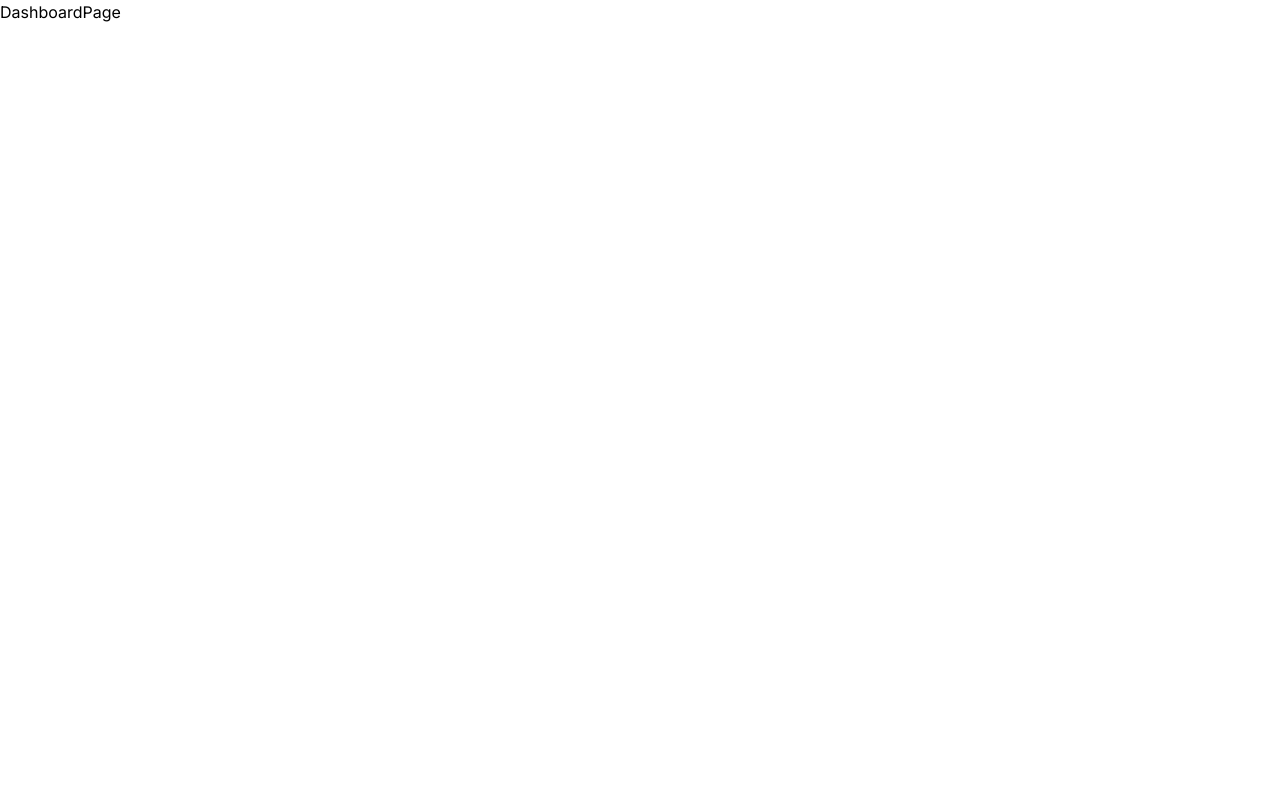
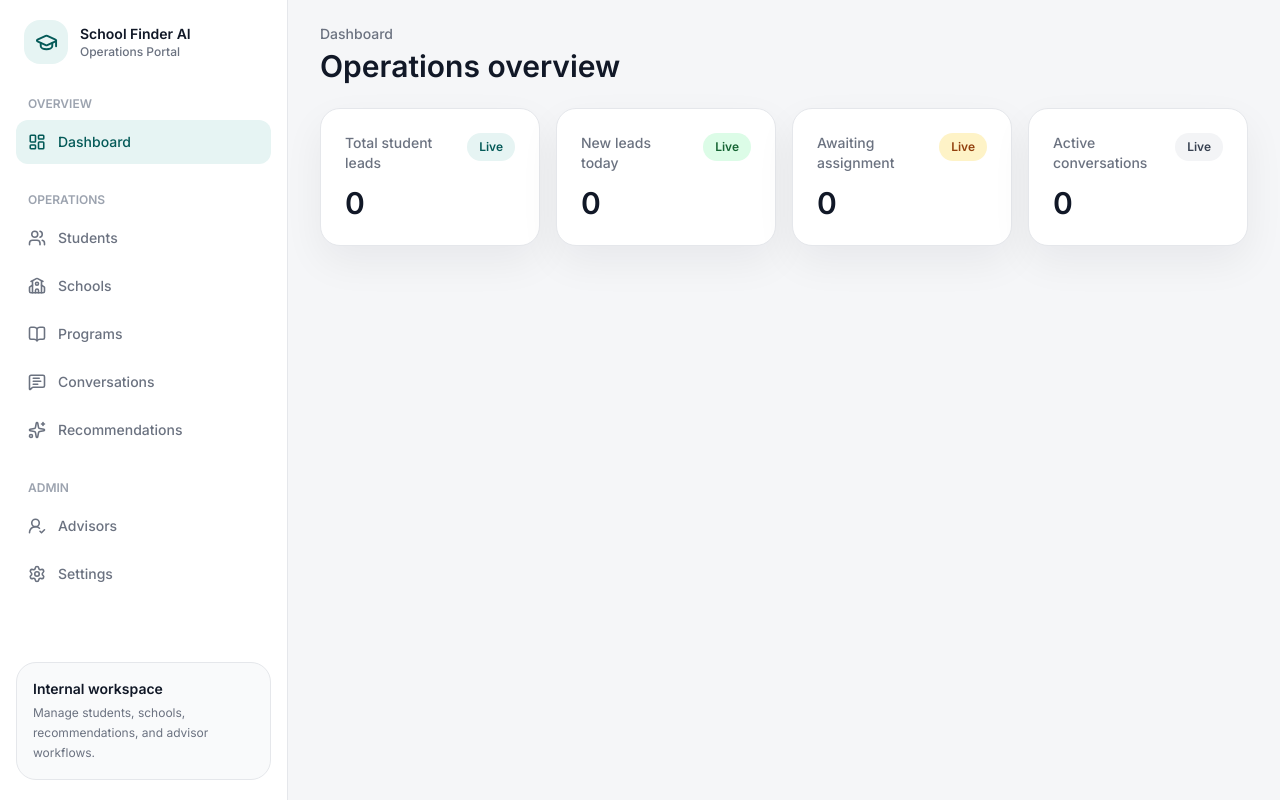
Before and after one commit to Pikinic/School-Finder-AI-Agent-Dashboard, a React (Vite) app: page / in a window 1280 px wide. Built offline with nearby package versions, Linux system fonts and the light colour scheme; sample sign-in values are in the browser's storage.

Commit message:
feat:dashboard sidebar

```diff
--- /dev/null
+++ b/src/components/layout/AppShell.tsx
@@ -0,0 +1,19 @@
+import type { ReactNode } from 'react'
+import Sidebar from './Sidebar.js'
+
+type AppShellProps = {
+  children: ReactNode
+}
+
+const AppShell = ({ children }: AppShellProps) => {
+  return (
+    <div className="min-h-screen bg-[#F5F6F8] text-[#111827]">
+      <Sidebar />
+      <main className="min-h-screen lg:pl-72">
+        <div className="px-4 py-6 sm:px-6 lg:px-8">{children}</div>
+      </main>
+    </div>
+  )
+}
+
+export default AppShell
--- /dev/null
+++ b/src/components/layout/Sidebar.tsx
@@ -0,0 +1,108 @@
+import {
+  BookOpen,
+  GraduationCap,
+  LayoutDashboard,
+  MessageSquareText,
+  School,
+  Settings,
+  Sparkles,
+  UserRoundCheck,
+  Users,
+} from 'lucide-react'
+import type { LucideIcon } from 'lucide-react'
+import { NavLink } from 'react-router-dom'
+import { cn } from '../../utils/cn.js'
+
+type NavItem = {
+  icon: LucideIcon
+  label: string
+  path: string
+}
+
+type NavSection = {
+  items: NavItem[]
+  label: string
+}
+
+const navSections: NavSection[] = [
+  {
+    label: 'Overview',
+    items: [{ icon: LayoutDashboard, label: 'Dashboard', path: '/' }],
+  },
+  {
+    label: 'Operations',
+    items: [
+      { icon: Users, label: 'Students', path: '/students' },
+      { icon: School, label: 'Schools', path: '/schools' },
+      { icon: BookOpen, label: 'Programs', path: '/programs' },
+      { icon: MessageSquareText, label: 'Conversations', path: '/conversations' },
+      { icon: Sparkles, label: 'Recommendations', path: '/recommendations' },
+    ],
+  },
+  {
+    label: 'Admin',
+    items: [
+      { icon: UserRoundCheck, label: 'Advisors', path: '/advisors' },
+      { icon: Settings, label: 'Settings', path: '/settings' },
+    ],
+  },
+]
+
+const Sidebar = () => {
+  return (
+    <aside className="hidden min-h-screen w-72 shrink-0 border-r border-[#E5E7EB] bg-white px-4 py-5 lg:fixed lg:inset-y-0 lg:left-0 lg:flex lg:flex-col">
+      <div className="mb-8 flex items-center gap-3 px-2">
+        <div className="flex h-11 w-11 items-center justify-center rounded-2xl bg-[#E6F4F3] text-[#045A58]">
+          <GraduationCap size={23} />
+        </div>
+        <div>
+          <p className="text-sm font-semibold text-[#111827]">School Finder AI</p>
+          <p className="text-xs font-medium text-[#6B7280]">Operations Portal</p>
+        </div>
+      </div>
+
+      <nav className="flex-1 space-y-7 overflow-y-auto pb-5">
+        {navSections.map((section) => (
+          <div key={section.label}>
+            <p className="mb-2 px-3 text-xs font-semibold uppercase tracking-normal text-[#9CA3AF]">
+              {section.label}
+            </p>
+            <div className="space-y-1">
+              {section.items.map((item) => {
+                const Icon = item.icon
+
+                return (
+                  <NavLink
+                    className={({ isActive }) =>
+                      cn(
+                        'flex h-11 items-center gap-3 rounded-xl px-3 text-sm font-medium transition',
+                        isActive
+                          ? 'bg-[#E6F4F3] text-[#045A58]'
+                          : 'text-[#6B7280] hover:bg-[#F5F6F8] hover:text-[#111827]',
+                      )
+                    }
+                    end={item.path === '/'}
+                    key={item.path}
+                    to={item.path}
+                  >
+                    <Icon size={18} strokeWidth={2.1} />
+                    <span>{item.label}</span>
+                  </NavLink>
+                )
+              })}
+            </div>
+          </div>
+        ))}
+      </nav>
+
+      <div className="rounded-[20px] border border-[#E5E7EB] bg-[#F9FAFB] p-4">
+        <p className="text-sm font-semibold text-[#111827]">Internal workspace</p>
+        <p className="mt-1 text-xs leading-5 text-[#6B7280]">
+          Manage students, schools, recommendations, and advisor workflows.
+        </p>
+      </div>
+    </aside>
+  )
+}
+
+export default Sidebar
--- a/src/pages/dashboard/DashboardPage.tsx
+++ b/src/pages/dashboard/DashboardPage.tsx
@@ -1,6 +1,42 @@
+import AppShell from '../../components/layout/AppShell.js'
+import Badge from '../../components/ui/Badge.js'
+import Card from '../../components/ui/Card.js'
+
+const dashboardMetrics = [
+  { label: 'Total student leads', value: '0', tone: 'brand' },
+  { label: 'New leads today', value: '0', tone: 'success' },
+  { label: 'Awaiting assignment', value: '0', tone: 'warning' },
+  { label: 'Active conversations', value: '0', tone: 'neutral' },
+] as const
+
 const DashboardPage = () => {
   return (
-    <div>DashboardPage</div>
+    <AppShell>
+      <div className="space-y-6">
+        <div>
+          <p className="text-sm font-medium text-[#6B7280]">Dashboard</p>
+          <h1 className="mt-1 text-3xl font-semibold tracking-normal text-[#111827]">
+            Operations overview
+          </h1>
+        </div>
+
+        <div className="grid gap-4 sm:grid-cols-2 xl:grid-cols-4">
+          {dashboardMetrics.map((metric) => (
+            <Card className="p-5" key={metric.label}>
+              <div className="flex items-start justify-between gap-3">
+                <div>
+                  <p className="text-sm font-medium text-[#6B7280]">{metric.label}</p>
+                  <p className="mt-3 text-3xl font-semibold tracking-normal text-[#111827]">
+                    {metric.value}
+                  </p>
+                </div>
+                <Badge tone={metric.tone}>Live</Badge>
+              </div>
+            </Card>
+          ))}
+        </div>
+      </div>
+    </AppShell>
   )
 }
 
```
Also changed, not shown: 1 other file (tests, documents, lock files or other folders).
